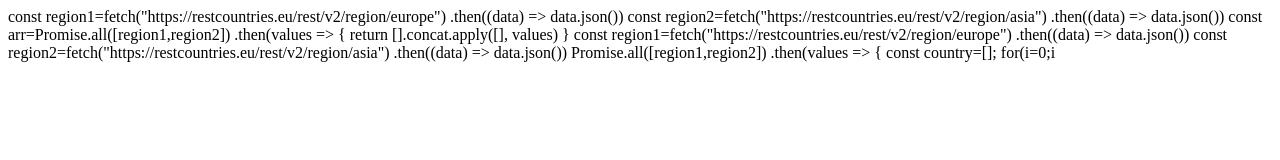
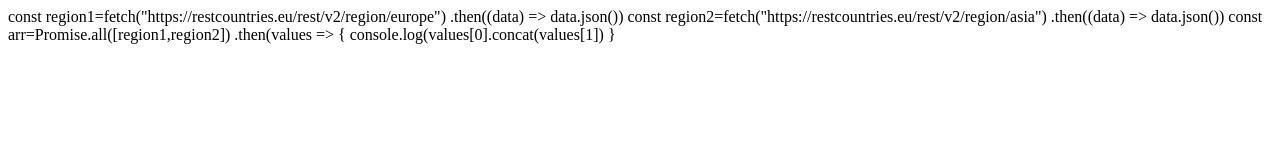
Before and after one commit to subhasri32/promise_task, a plain HTML site: page index.html in a window 1280 px wide. Drawn offline with Linux system fonts and the light colour scheme.

Commit message:
Add files via upload

```diff
--- a/index.html
+++ b/index.html
@@ -13,21 +13,19 @@
 .then((data) => data.json())
 const arr=Promise.all([region1,region2])
 .then(values => {
-  return [].concat.apply([], values)
+  console.log(values[0].concat(values[1])
 }
-<!-- combine the values oftwo regions: -->
-    const region1=fetch("https://restcountries.eu/rest/v2/region/europe")
-    .then((data) => data.json())
-    const region2=fetch("https://restcountries.eu/rest/v2/region/asia")
-    .then((data) => data.json())
-    Promise.all([region1,region2])
-    .then(values => {
-    const country=[];
-    for(i=0;i<region1.length;i++){
-        country.push(region1)
-    }
-    for(i=0;i<region2.length;i++){
-        country.push(region2)
-    }
-    }
+<!-- task2:print sapnish language in europe
+fetch("https://restcountries.eu/rest/v2/lang/es")
+.then((data) => data.json())
+.then((values)=>values.forEach((country)=>createLanguage(country)))
+
+ function createLanguage({region,languages}){
+  let i=0;
+  if((region=="europe")&&(languages[i].name=="Spanish")){
+    i=i+1;
+    console.log(region);
+  }
+} -->
+
 </body>
```
